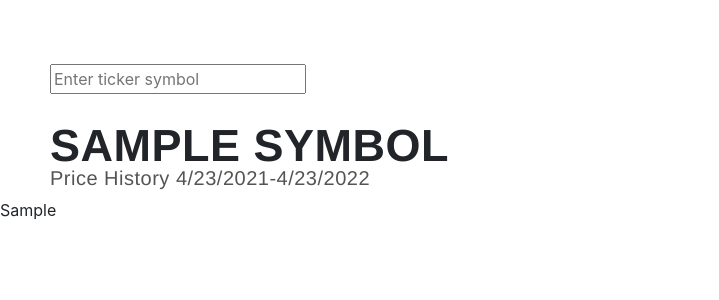
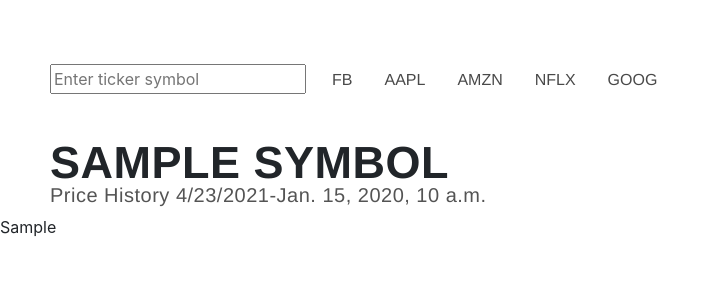
Before and after one commit to zignago/Finance-Dashboard, a Django app: template graph_tutorial/tutorial/templates/tutorial/index.html in a window 1280 px wide. Shown: the top 300 px of the page, without its empty margins (0-719 px from the left). Run offline with Django 4.2, Linux system fonts and the light colour scheme; the template is opened without the code that fills it: most values are stand-ins (such as "Sample title", 1, 10 or a date in 2020).

Commit message:
added tickers to header

```diff
--- a/graph_tutorial/tutorial/static/tutorial/app.css
+++ b/graph_tutorial/tutorial/static/tutorial/app.css
@@ -17,9 +17,21 @@ body {
     padding-bottom: 4px;
   }
 
-form {
+#ticker_box {
+  float: left;
   margin-left: 50px;
   margin-bottom: 25px;
+}
+
+#button_1 {
+  float: left;
+  margin-left: 20px;
+  margin-top: 3px;
+  margin-bottom: 25px;
+  font-family: "Untitled-Regular", Helvetica neue, Arial, sans-serif;
+  border: none;
+  background-color: Transparent;
+  color:#494949;
 }
 
 h1 {
--- a/graph_tutorial/tutorial/templates/tutorial/index.html
+++ b/graph_tutorial/tutorial/templates/tutorial/index.html
@@ -15,11 +15,19 @@
 
     <form method="POST" action="">
       {% csrf_token %}
-      <input type="text" name="textfield" placeholder="Enter ticker symbol">
+      <input type="text" name="textfield" id="ticker_box" placeholder="Enter ticker symbol">
+      <button type="submit" name="textfield" id="button_1" value="FB">FB</button>
+      <button type="submit" name="textfield" id="button_1" value="AAPL">AAPL</button>
+      <button type="submit" name="textfield" id="button_1" value="AMZN">AMZN</button>
+      <button type="submit" name="textfield" id="button_1" value="NFLX">NFLX</button>
+      <button type="submit" name="textfield" id="button_1" value="GOOG">GOOG</button>
     </form>
 
+    <br>
+    <br>
+    <br>
     <h1 style="text-transform:uppercase;">{{ symbol }}</h1>
-    <h2>Price History 4/23/2021-4/23/2022</h2>
+    <h2>Price History 4/23/2021-{{ today_date }}</h2>
     {% autoescape off %}
     {{ plot_div }}
     {% endautoescape %}
```
Also changed, not shown: graph_tutorial/tutorial/views.py (+6 -2 lines).
